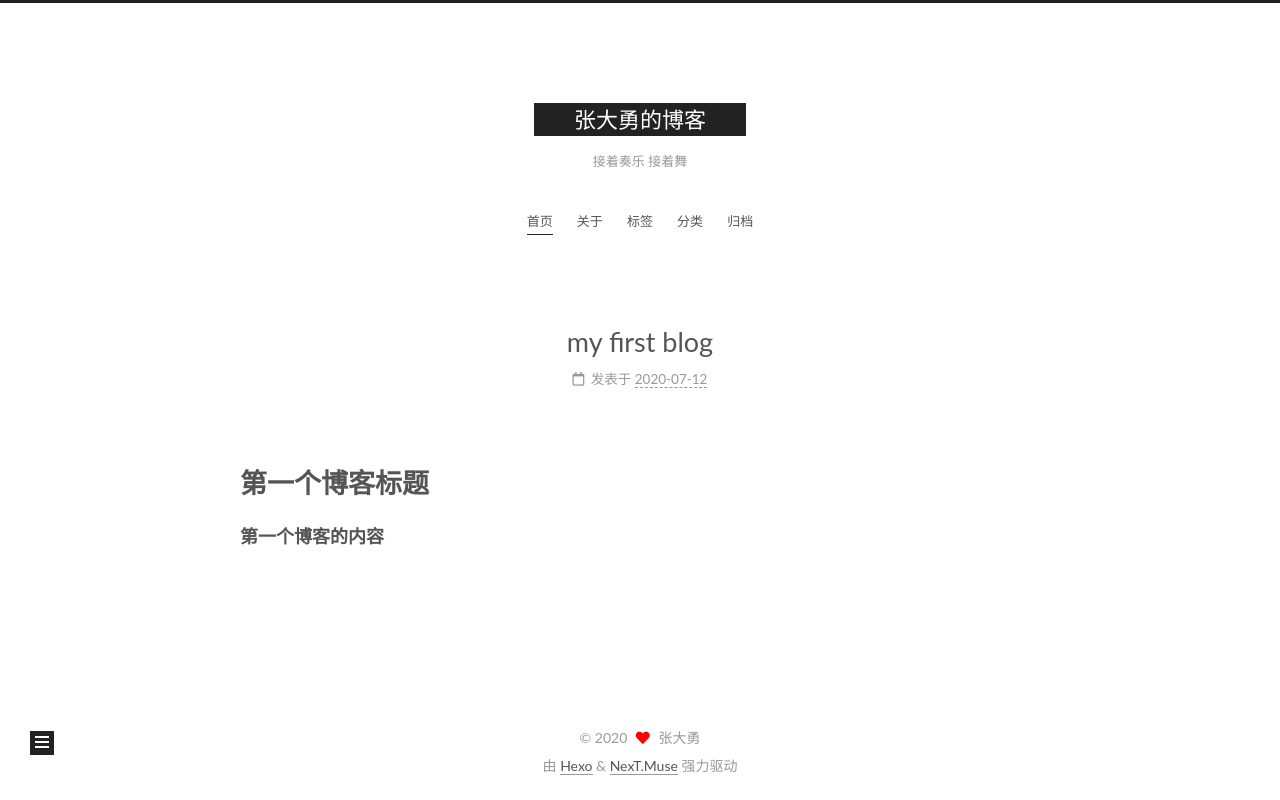
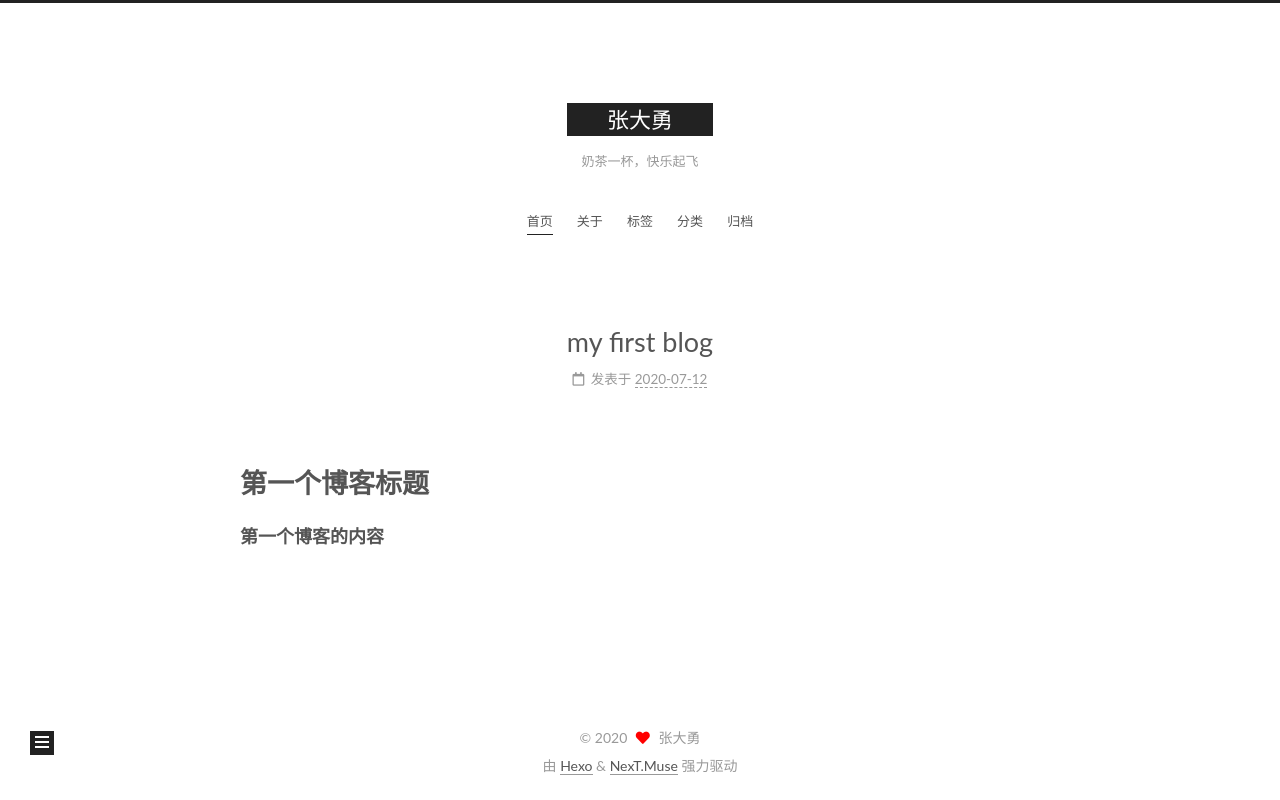
Before and after one commit to runningjinx/runningjinx, a plain HTML site: page index.html in a window 1280 px wide. Drawn offline with Linux system fonts and the light colour scheme.

Commit message:
Site updated: 2020-07-13 00:08:52

```diff
--- a/index.html
+++ b/index.html
@@ -21,9 +21,9 @@
   </script>
 
   <meta property="og:type" content="website">
-<meta property="og:title" content="张大勇的博客">
+<meta property="og:title" content="张大勇">
 <meta property="og:url" content="https://runningjinx.github.io/index.html">
-<meta property="og:site_name" content="张大勇的博客">
+<meta property="og:site_name" content="张大勇">
 <meta property="og:locale" content="zh_CN">
 <meta property="article:author" content="张大勇">
 <meta name="twitter:card" content="summary">
@@ -41,7 +41,7 @@
   };
 </script>
 
-  <title>张大勇的博客</title>
+  <title>张大勇</title>
 
 
 
@@ -92,10 +92,10 @@
 
     <a href="/" class="brand" rel="start">
       <span class="logo-line-before"><i></i></span>
-      <h1 class="site-title">张大勇的博客</h1>
+      <h1 class="site-title">张大勇</h1>
       <span class="logo-line-after"><i></i></span>
     </a>
-      <p class="site-subtitle" itemprop="description">接着奏乐 接着舞</p>
+      <p class="site-subtitle" itemprop="description">奶茶一杯，快乐起飞</p>
   </div>
 
   <div class="site-nav-right">
@@ -170,7 +170,7 @@
     </span>
 
     <span hidden itemprop="publisher" itemscope itemtype="http://schema.org/Organization">
-      <meta itemprop="name" content="张大勇的博客">
+      <meta itemprop="name" content="张大勇">
     </span>
       <header class="post-header">
         <h2 class="post-title" itemprop="name headline">
```
Also changed, not shown: 2020/07/12/my-first-blog/index.html (+5 -5 lines), archives/2020/07/index.html (+5 -5 lines), archives/2020/index.html (+5 -5 lines), archives/index.html (+5 -5 lines).
